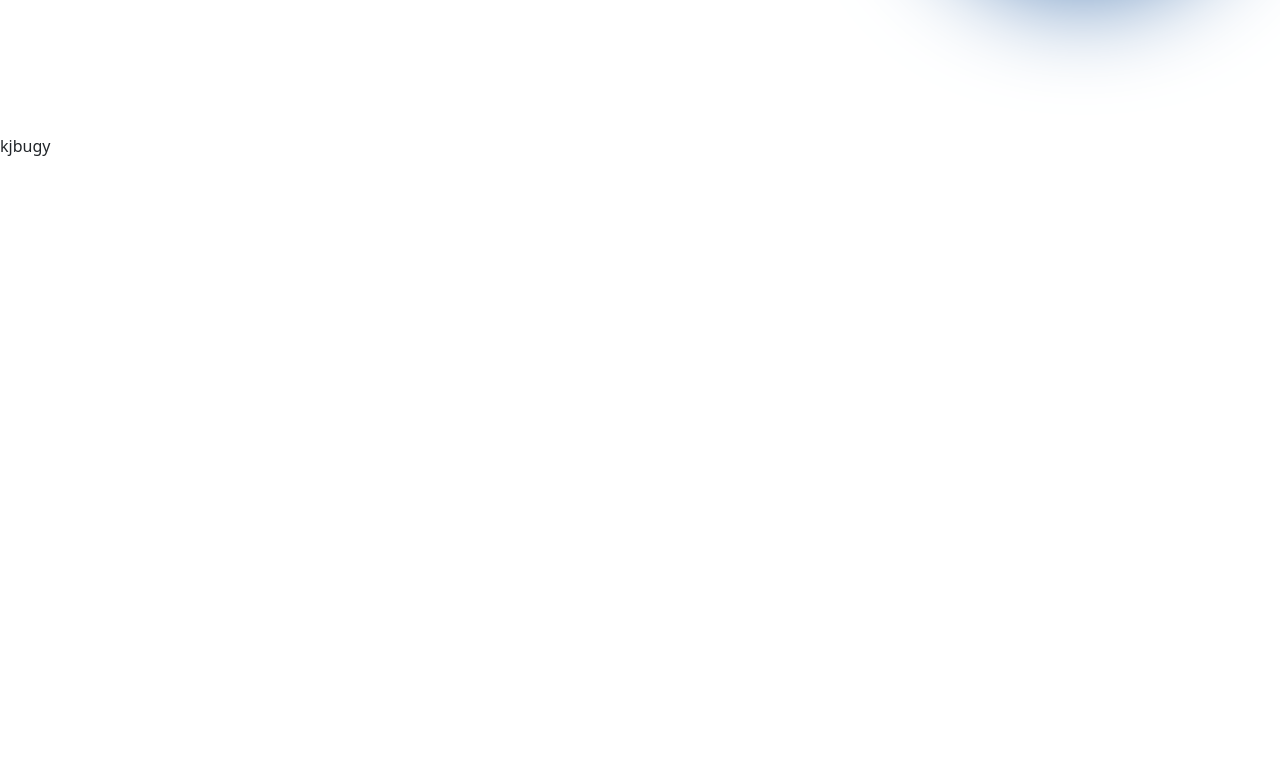
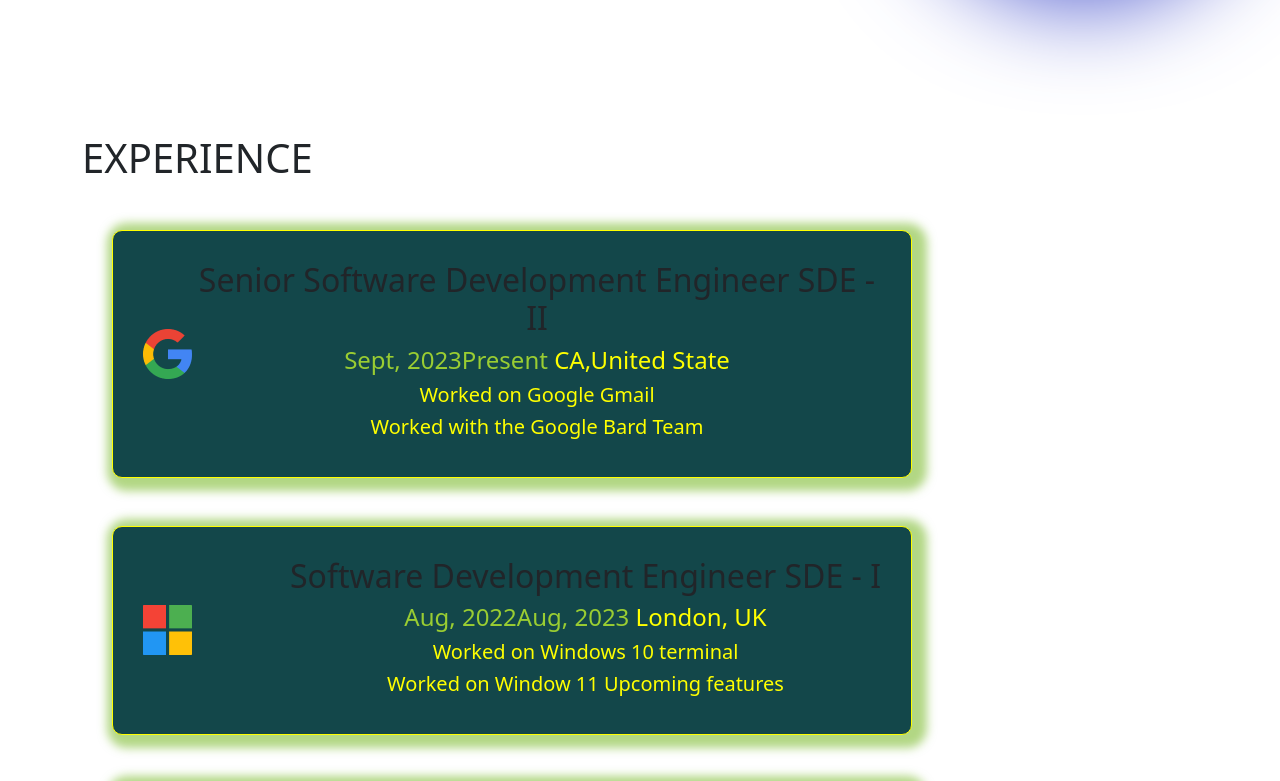
Before and after one commit to Ryanraza07/personal-portfolio-, a React (Create React App) app: page / in a window 1280 px wide. Shown: the part 580-1361 px from the top of the page. Before the commit the page ends 800 px from the top, so only its background shows below. Built offline with nearby package versions, Linux system fonts and the light colour scheme.

Commit message:
Experience section  is completed

```diff
--- a/src/App.css
+++ b/src/App.css
@@ -1,6 +1,9 @@
 :root{
-  --box-shadow: 5px 5px 10px 10px rgba(101, 175, 10, 0.5);
+  --box-shadow: 5px 3px 10px 10px rgba(101, 175, 10, 0.5);
   --bg-color:rgb(19, 71, 74);
+}
+.navcolor{
+  background-color: var(--bg-color);
 }
 .nav-link:hover {
   color: #fff; /* Change text color */
@@ -71,3 +74,20 @@
     box-shadow: 10px 10px 100px 50px rgb(50,55,205);
   }
 }
+
+/* experience css*/
+.ex{
+  width: 900px;
+}
+.ex-items{
+  display: flex;
+  padding: 30px;
+  justify-content: space-between;
+  align-items: center;
+  margin: 30px;
+  width: 800px;
+  border-radius: 10px;
+  border: 1px solid yellow;
+  box-shadow: var(--box-shadow);
+  background-color: var(--bg-color);
+}
--- a/src/components/Experience.jsx
+++ b/src/components/Experience.jsx
@@ -1,7 +1,33 @@
 import React from "react";
+import experience from './data/experience.json';
 function Experience(){
     return(
-        <div>kjbugy</div>
+        <div className="container ex">
+            <h1>EXPERIENCE</h1>
+            {
+              experience.map((data) => {
+                return(
+                 <>
+                 <div key={data.id} className="ex-items text-center my-5">
+                 <div className="left">
+                 <img src={`/assets/${data.imageSrc}`} alt="" />
+                 </div>
+                 <div className="right">
+                    <h2>{data.role}</h2>
+                    <h4><span style={{color:"yellowgreen"}}>{data.startDate}
+                    {data.endDate}{" "}</span>
+                    <span style={{color: "yellow" }}>{" "}{data.location}</span></h4>
+                    <h5 span style={{color: "yellow" }}>{data.experiences[0]}</h5>
+                    <h5 span style={{color: "yellow" }}>{data.experiences[1]}</h5>
+                 </div>
+                 </div>
+
+                 </>
+                )
+              })
+            }
+        </div>
     )
+
 }
 export default Experience;
--- a/src/components/Navbar.jsx
+++ b/src/components/Navbar.jsx
@@ -4,7 +4,7 @@
 function Navbar() {
     return (
         <nav className="navbar navbar-expand-lg navbar-light bg-light">
-            <div className="container-fluid">
+            <div className="container-fluid navcolor">
                 <a className="navbar-brand ms-5"  href="#" style={{fontSize:'2rem'}}> Portfolio</a>
                 <button
                     className="navbar-toggler"
```
Also changed, not shown: src/components/Skills.jsx (added).
